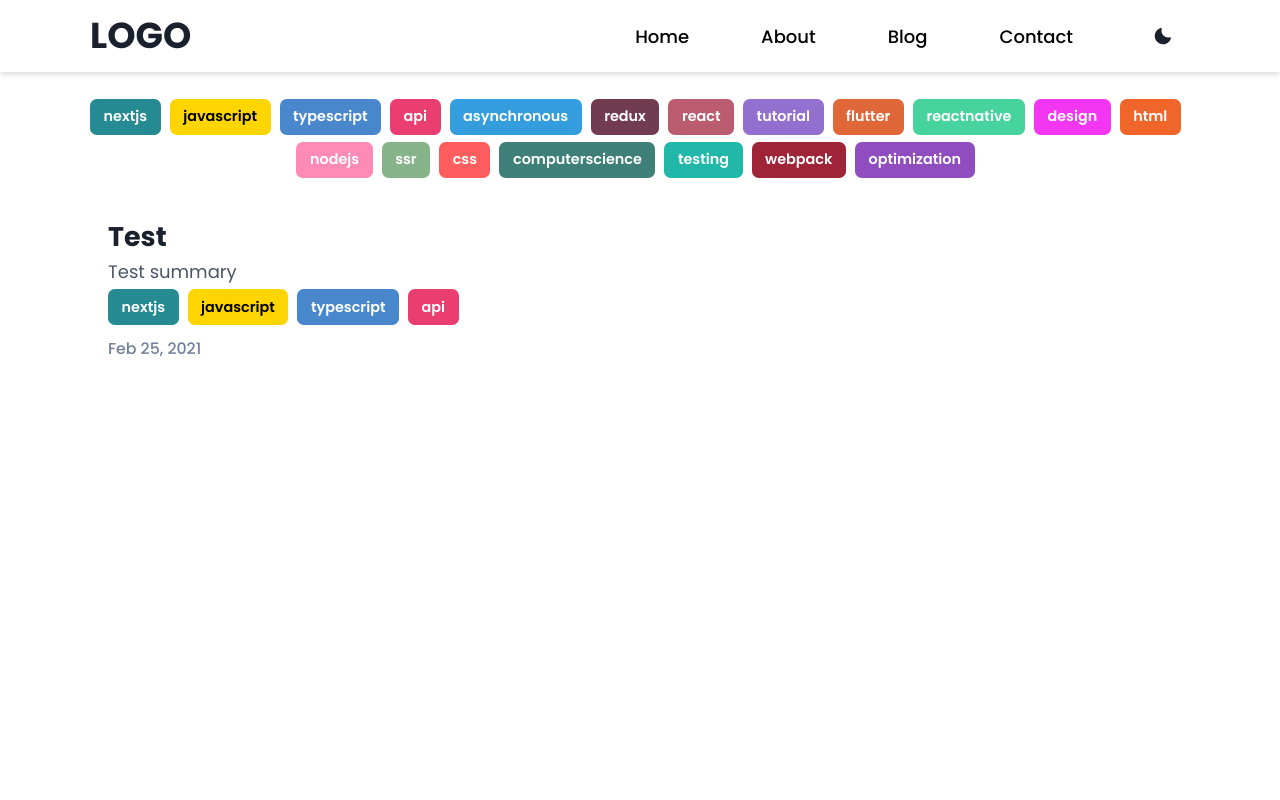
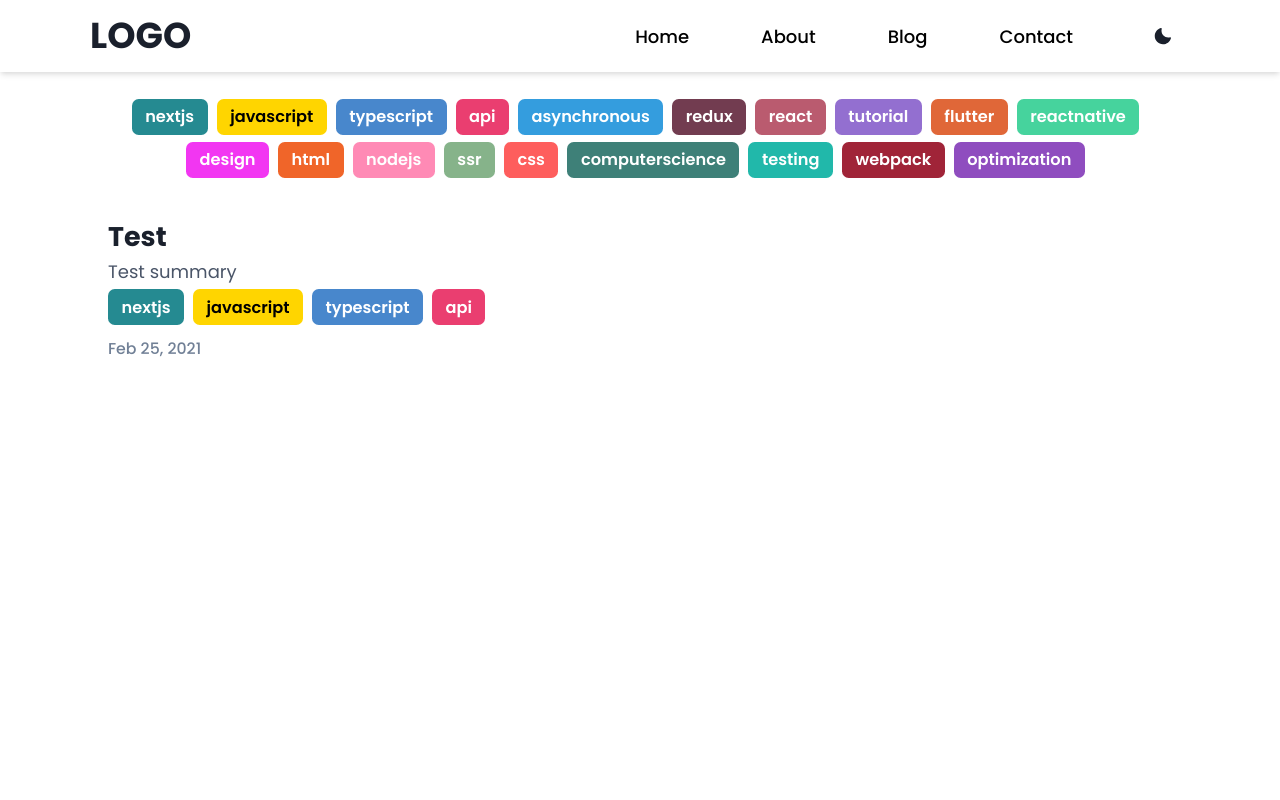
Before and after one commit to imadatyatalah/nextjs-chakra-ui-portfolio-template, a Next.js app: page /blog in a window 1280 px wide. Shown: the top 800 px of the page. Built offline with nearby package versions, Linux system fonts and the light colour scheme.

Commit message:
Fix: font size

```diff
--- a/src/components/UI/tag.jsx
+++ b/src/components/UI/tag.jsx
@@ -3,7 +3,7 @@ import { Tag } from "@chakra-ui/react"
 const TagComponent = ({ children, color, ...props }) => (
   <>
     <Tag
-      fontSize=".8rem"
+      fontSize=".9rem"
       fontWeight="600"
       color={color.color}
       backgroundColor={color.bgColor}
```
